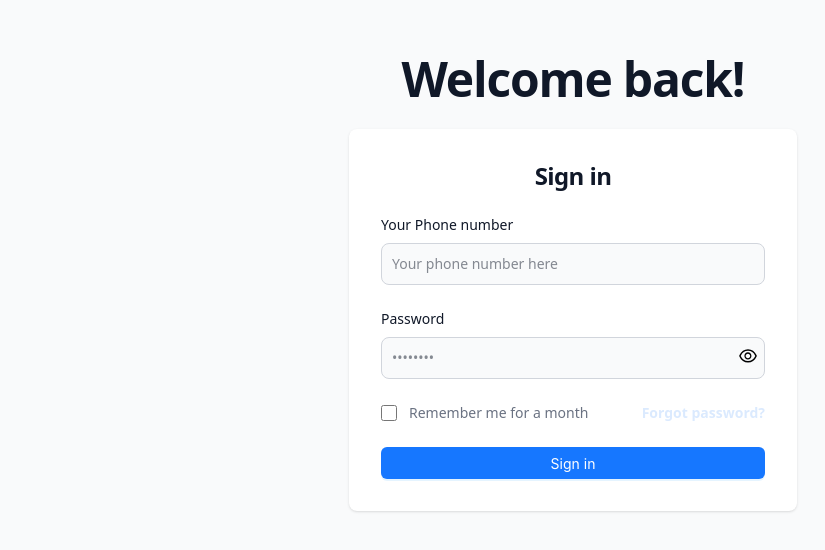
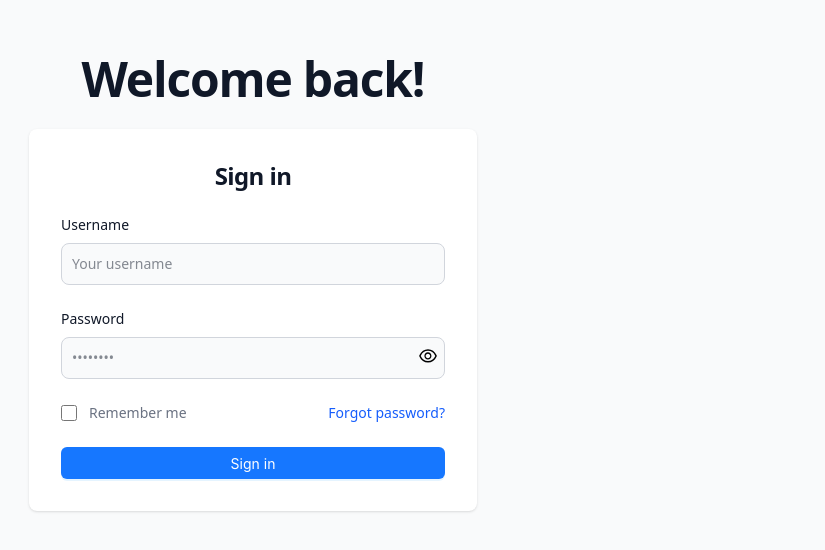
Before and after one commit to xeureka/Olla-Admin-New, a React (Vite) app: page / in a window 1280 px wide. Shown: the part 120-670 px from the top of the page, without its empty margins (387-1212 px from the left). Built offline with nearby package versions, Linux system fonts and the light colour scheme.

Commit message:
Login page authentication is completed

```diff
--- a/src/components/Login.jsx
+++ b/src/components/Login.jsx
@@ -1,52 +1,73 @@
-import React from "react";
+import React, { useState } from "react";
 import { Button, Modal, Spin } from "antd";
 import { EyeOutlined, EyeInvisibleOutlined } from "@ant-design/icons";
 
-export const Login = () => {
+export const Login = ({ onLogin }) => {
+  const [username, setUsername] = useState('');
+  const [password, setPassword] = useState('');
+  const [showPassword, setShowPassword] = useState(false);
+  const [error, setError] = useState('');
+  const [loading, setLoading] = useState(false);
+
+  const handleSubmit = (event) => {
+    event.preventDefault();
+    setLoading(true);
+    setError('');
+
+    // Simulate API call
+    setTimeout(() => {
+      if (username === 'admin' && password === 'password') {
+        onLogin();
+      } else {
+        setError('Invalid credentials, please try again.');
+      }
+      setLoading(false);
+    }, 1000);
+  };
+
   return (
     <section className="bg-gray-50 dark:bg-gray-900 flex justify-center items-center">
-      <div className="flex items-center justify-center py-8 mx-auto md:h-screen lg:w-1/2 lg:py-0">
-        <div
-          className="relative flex items-start justify-start text-2xl font-semibold text-gray-900 dark:text-white bg-cover w-full h-full"
-        >
-        </div>
-      </div>
-
       <div className="flex flex-col items-center justify-center px-6 py-8 mx-auto md:h-screen lg:w-1/2 lg:py-0">
         <Modal
           title="Login Error"
-          open={false}
+          open={!!error}
+          onOk={() => setError('')}
+          onCancel={() => setError('')}
         >
-          <p>There was an error with your login. Please try again.</p>
+          <p>{error}</p>
         </Modal>
-        <h1 className="text-xl font-bold leading-tight tracking-tight  text-gray-900 md:text-5xl mb-5 dark:text-white">
+
+        <h1 className="text-xl font-bold leading-tight tracking-tight text-gray-900 md:text-5xl mb-5 dark:text-white">
           Welcome back!
         </h1>
+
         <div className="w-full bg-white rounded-lg shadow dark:border md:mt-0 sm:max-w-md xl:p-0 dark:bg-gray-800 dark:border-gray-700">
           <div className="p-6 space-y-4 md:space-y-6 sm:p-8">
             <h1 className="flex justify-center text-xl font-bold leading-tight tracking-tight text-gray-900 md:text-2xl dark:text-white">
               Sign in
             </h1>
-            {/* <Spin className="ml-[49%]" /> */}
-            <form className="space-y-4 md:space-y-6">
-              <div className="text-red-600"></div>
 
+            {loading && <Spin className="ml-[49%]" />}
+
+            <form onSubmit={handleSubmit} className="space-y-4 md:space-y-6">
               <div>
                 <label
-                  htmlFor="phoneNumber"
+                  htmlFor="username"
                   className="block mb-2 text-sm font-medium text-gray-900 dark:text-white"
                 >
-                  Your Phone number
+                  Username
                 </label>
                 <input
                   type="text"
-                  name="phoneNumber"
-                  id="phoneNumber"
+                  id="username"
+                  value={username}
+                  onChange={(e) => setUsername(e.target.value)}
                   className="bg-gray-50 border border-gray-300 text-gray-900 sm:text-sm rounded-lg focus:ring-primary-600 focus:border-primary-600 block w-full p-2.5 dark:bg-gray-700 dark:border-gray-600 dark:placeholder-gray-400 dark:text-white dark:focus:ring-blue-500 dark:focus:border-blue-500"
-                  placeholder="Your phone number here"
+                  placeholder="Your username"
                   required
                 />
               </div>
+
               <div>
                 <label
                   htmlFor="password"
@@ -56,58 +77,63 @@ export const Login = () => {
                 </label>
                 <div className="relative">
                   <input
-                    type="password"
-                    name="password"
+                    type={showPassword ? "text" : "password"}
                     id="password"
+                    value={password}
+                    onChange={(e) => setPassword(e.target.value)}
+                    className="bg-gray-50 border border-gray-300 text-gray-900 sm:text-sm rounded-lg focus:ring-primary-600 focus:border-primary-600 block w-full p-2.5 dark:bg-gray-700 dark:border-gray-600 dark:placeholder-gray-400 dark:text-white dark:focus:ring-blue-500 dark:focus:border-blue-500"
                     placeholder="••••••••"
-                    className="bg-gray-50 border border-gray-300 text-gray-900 sm:text-sm rounded-lg focus:ring-primary-600 focus:border-primary-600 block w-full p-2.5 dark:bg-gray-700 dark:border-gray-600 dark:placeholder-gray-400 dark:text-white dark:focus:ring-blue-500 dark:focus:border-blue-500"
                     required
                   />
                   <button
                     type="button"
                     className="absolute top-1/2 right-2 transform -translate-y-1/2"
+                    onClick={() => setShowPassword(!showPassword)}
                   >
-                    <EyeOutlined className="text-white text-lg mb-1.5" />
+                    {showPassword ? (
+                      <EyeInvisibleOutlined className="text-gray-500 text-lg mb-1.5" />
+                    ) : (
+                      <EyeOutlined className="text-gray-500 text-lg mb-1.5" />
+                    )}
                   </button>
                 </div>
               </div>
+
               <div className="flex items-center justify-between">
                 <div className="flex items-start">
                   <div className="flex items-center h-5">
                     <input
                       id="remember"
-                      aria-describedby="remember"
                       type="checkbox"
                       className="w-4 h-4 border border-gray-300 rounded bg-gray-50 focus:ring-3 focus:ring-primary-300 dark:bg-gray-700 dark:border-gray-600 dark:focus:ring-primary-600 dark:ring-offset-gray-800"
                     />
                   </div>
                   <div className="ml-3 text-sm">
-                    <label
-                      htmlFor="remember"
-                      className="text-gray-500 dark:text-gray-300"
-                    >
-                      Remember me for a month
+                    <label htmlFor="remember" className="text-gray-500 dark:text-gray-300">
+                      Remember me
                     </label>
                   </div>
                 </div>
-                <a
-                  href="#"
-                  className="text-blue-100 font-bold  text-sm text-primary-600 hover:underline dark:text-primary-500"
+
+                <button
+                  type="button"
+                  className="text-sm font-medium text-blue-600 hover:underline dark:text-blue-500"
                 >
                   Forgot password?
-                </a>
+                </button>
               </div>
 
               <Button
+                htmlType="submit"
                 type="primary"
                 className="w-full dark:text-white"
+                loading={loading}
               >
                 Sign in
               </Button>
             </form>
           </div>
         </div>
-        {/* <img className="my-5 w-24 h-24" src={logo} alt="logo" /> */}
       </div>
     </section>
   );
```
